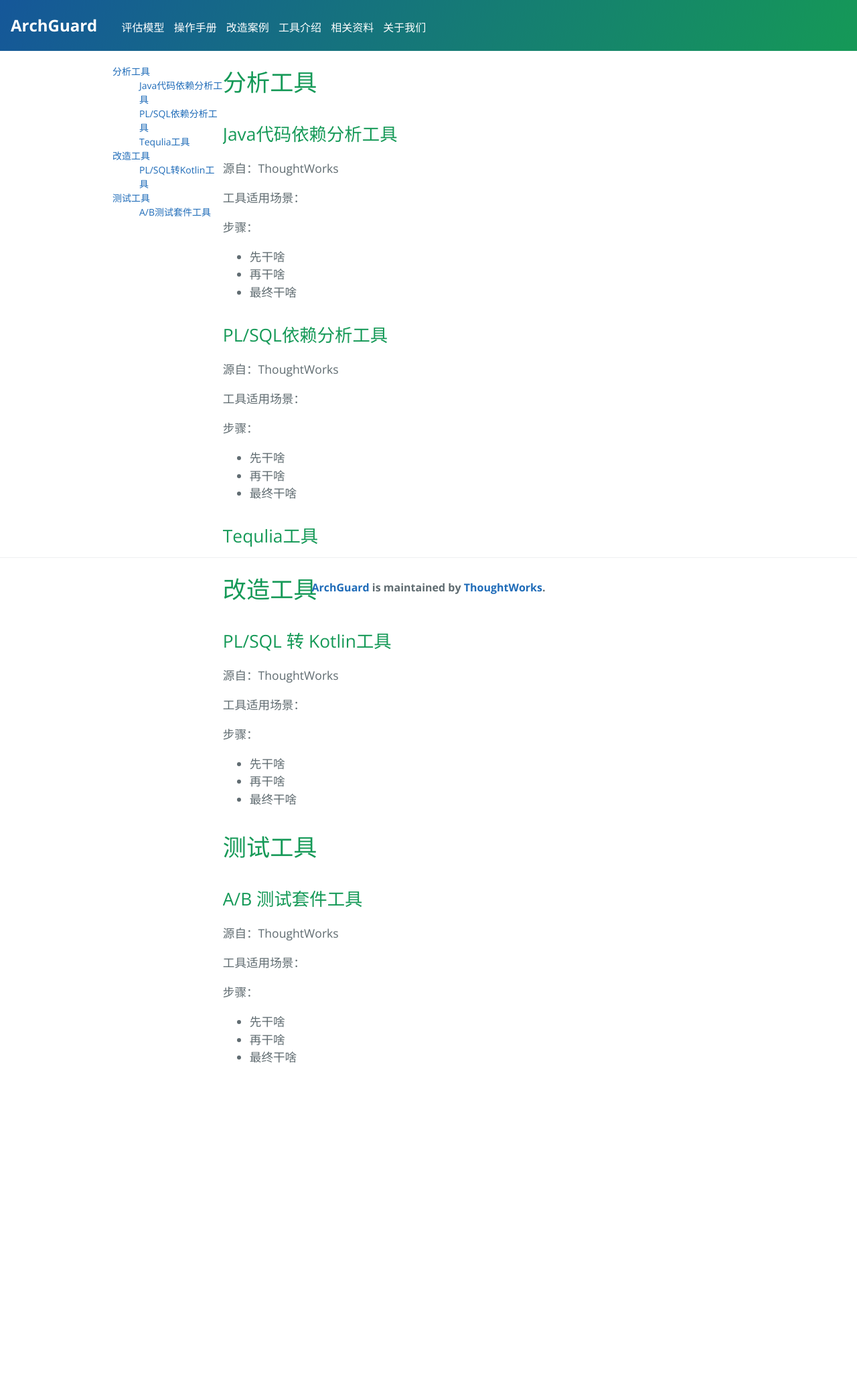
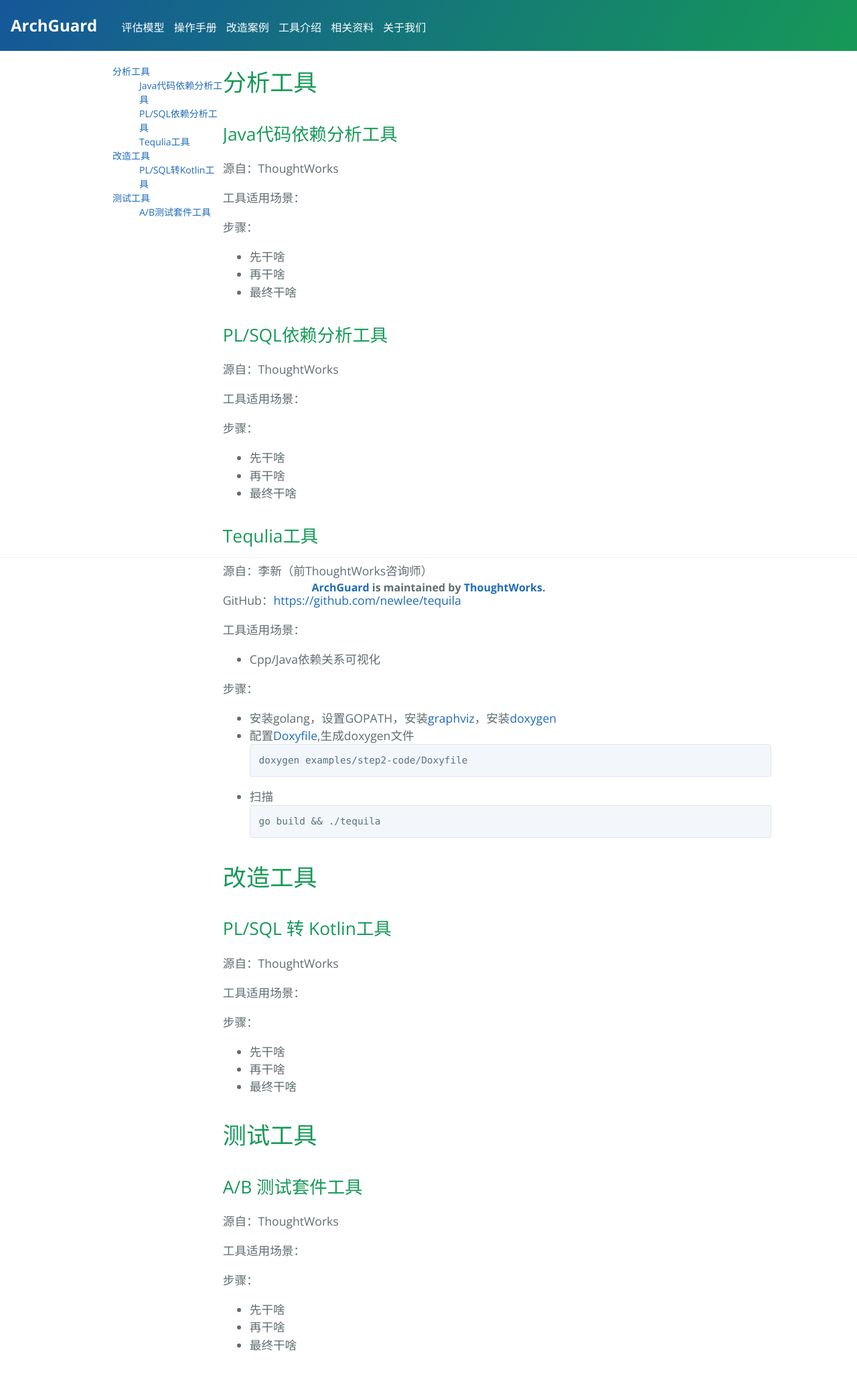
Before and after one commit to archguard/archguard.org, a Jekyll site: the page built from tools.md, in a window 1280 px wide. Shown: the top 2056 px of the page at 67% size. Built offline with Jekyll 4.4.1, drawn with Linux system fonts in a browser that asks for light colours; our own code applies the rules of GitHub Pages for plain Markdown files.

Commit message:
feat: add tools

````diff
--- a/tools.md
+++ b/tools.md
@@ -26,6 +26,25 @@ layout: tool
 - 最终干啥
 
 ## Tequlia工具
+源自：李新（前ThoughtWorks咨询师）
+
+GitHub：[https://github.com/newlee/tequila](https://github.com/newlee/tequila)
+
+工具适用场景：
+
+- Cpp/Java依赖关系可视化
+
+步骤：
+
+- 安装golang，设置GOPATH，安装[graphviz](http://graphviz.org/)，安装[doxygen](http://www.stack.nl/~dimitri/doxygen/)
+- 配置[Doxyfile](https://github.com/newlee/tequila/blob/master/examples/step2-code/Doxyfile),生成doxygen文件
+```
+doxygen examples/step2-code/Doxyfile
+```
+- 扫描
+```
+go build && ./tequila
+```
 
 # 改造工具
 ## PL/SQL 转 Kotlin工具
````
